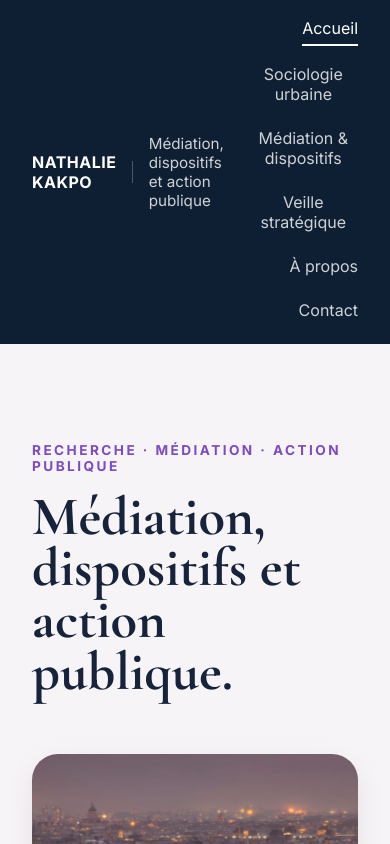
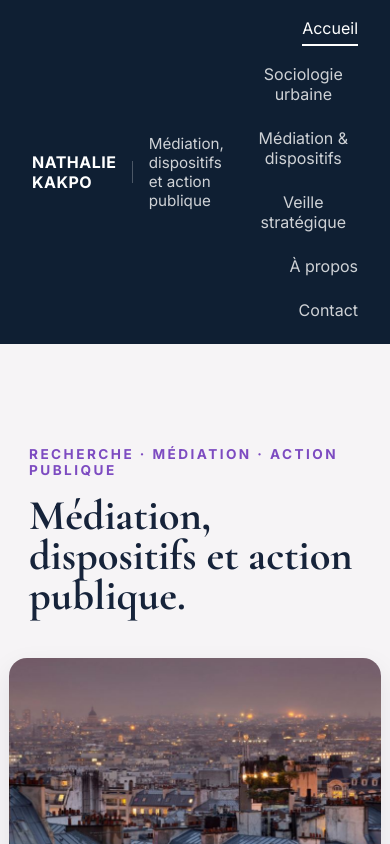
Before and after one commit to Nath76/site-personnel, a React (Vite) app: page / in a window 390 px wide. Shown: the top 844 px of the page. Built offline with nearby package versions, Linux system fonts and the light colour scheme.

Commit message:
Add responsive styles for various screen sizes

```diff
--- a/src/styles.css
+++ b/src/styles.css
@@ -1482,3 +1482,127 @@ font-size:1.55rem;
 line-height:1.5;
 color:#34445d;
 }
+
+/* =========================
+RESPONSIVE GLOBAL HOME
+========================= */
+
+img {
+  max-width: 100%;
+  display: block;
+}
+
+/* Tablette */
+@media (max-width: 980px) {
+  .home-page {
+    width: min(100% - 32px, 1180px);
+    padding-top: 32px;
+  }
+
+  .home-hero {
+    grid-template-columns: 1fr;
+    gap: 22px;
+  }
+
+  .home-hero-content {
+    padding: 38px;
+  }
+
+  .home-hero-image {
+    min-height: 360px;
+  }
+
+  .author-intro-card {
+    padding: 34px;
+  }
+
+  .trajectory-steps,
+  .home-axes {
+    grid-template-columns: 1fr 1fr;
+  }
+}
+
+/* Mobile */
+@media (max-width: 680px) {
+  .home-page {
+    width: min(100% - 24px, 1180px);
+    padding: 24px 0 56px;
+  }
+
+  .home-hero-content,
+  .author-intro-card,
+  .trajectory-card {
+    padding: 24px;
+    border-radius: 18px;
+  }
+
+  .home-hero h1 {
+    font-size: clamp(2.7rem, 13vw, 4.2rem);
+  }
+
+  .home-hero-image {
+    min-height: 260px;
+    border-radius: 18px;
+  }
+
+  .author-intro-text h2,
+  .trajectory-intro h2 {
+    font-size: 2.1rem;
+  }
+
+  .author-intro-text p {
+    font-size: 1rem;
+    line-height: 1.65;
+  }
+
+  .trajectory-steps,
+  .home-axes {
+    grid-template-columns: 1fr;
+  }
+
+  .trajectory-step {
+    padding: 18px;
+  }
+
+  .home-soft-band {
+    padding: 22px;
+    border-radius: 18px;
+  }
+
+  .home-soft-band p {
+    font-size: 1.5rem;
+  }
+
+  .axis-image {
+    height: 190px;
+  }
+
+  .axis-content h3 {
+    font-size: 1.8rem;
+  }
+}
+
+/* Très petit écran */
+@media (max-width: 420px) {
+  .home-page {
+    width: min(100% - 18px, 1180px);
+  }
+
+  .home-hero-content,
+  .author-intro-card,
+  .trajectory-card {
+    padding: 20px;
+  }
+
+  .home-hero h1 {
+    font-size: 2.65rem;
+  }
+
+  .trajectory-step {
+    grid-template-columns: 1fr;
+  }
+
+  .step-icon {
+    margin-bottom: 4px;
+  }
+}
```
